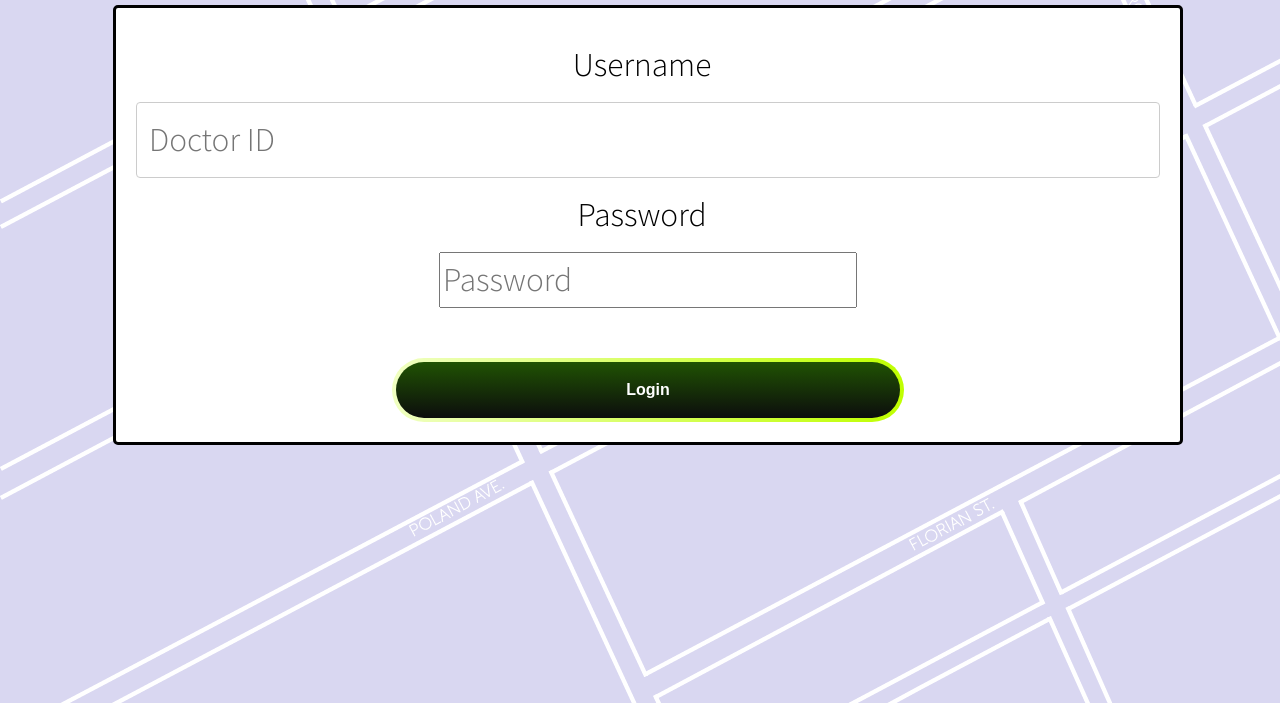
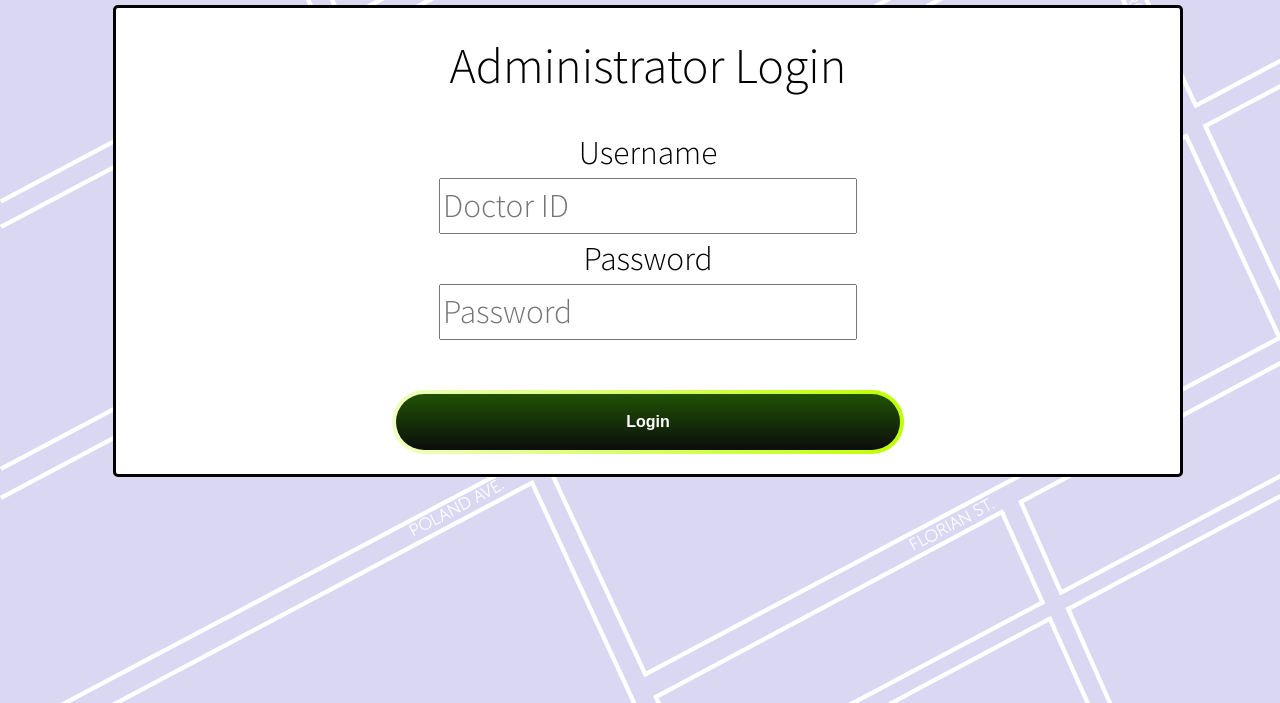
Before and after one commit to aliasadi84/Covid-19-Testing-Registration-Website, a PHP site: page /adminlogin.php in a window 1280 px wide; the page is wider, and only the part inside the window is pictured. Shown: the part 97-800 px from the top of that part. Run offline with PHP 8.4, Linux system fonts and the light colour scheme; some libraries are stand-ins or nearby versions.

Commit message:
css and cosmetic changes

```diff
--- a/adminlogin.php
+++ b/adminlogin.php
@@ -46,14 +46,13 @@ header("Location: clinic/doctordashboard.php");
     <meta name="viewport" content="width=device-width, initial-scale=1, user-scalable=no" />
     <script src="https://kit.fontawesome.com/95c473646d.js" crossorigin="anonymous"></script>
     <link rel="stylesheet" href="assets/css/main.css">
-    <link rel="stylesheet" href="assets/css/loginButton.css">
-	<link rel="stylesheet" href="assets/css/table.css">
-	<link rel="stylesheet" href="assets/css/input.css">
+    <link rel="stylesheet" href="assets/css/button.css">
+    <link rel="stylesheet" href="assets/css/account.css">
 </head>
 
 <header>
     <div class="hero-image">
-        <a href="patient.php"><img src="assets/pp.png" width="50%"></a>
+        <a href="index.php"><img src="assets/pp.png" width="50%"></a>
     </div>
 </header>
 <!--end of the header-->
@@ -61,6 +60,7 @@ header("Location: clinic/doctordashboard.php");
 
 <body>
     <div class="bf">
+        <h2>Administrator Login</h2>
         <form class="form" role="form" method="POST" accept-charset="UTF-8">
             <!--The text field to enter the Username-->
             <label>Username</label><br>
```
